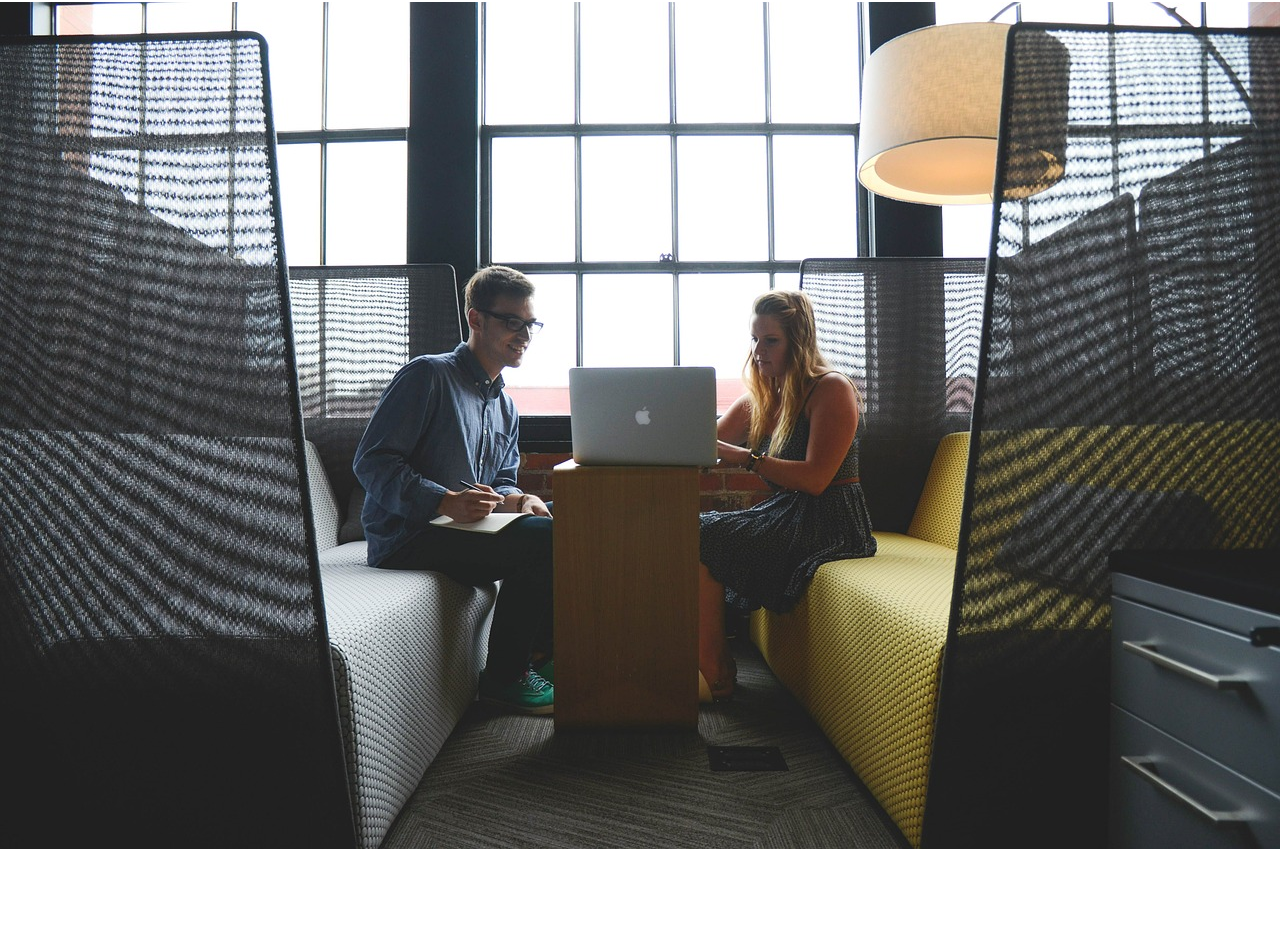
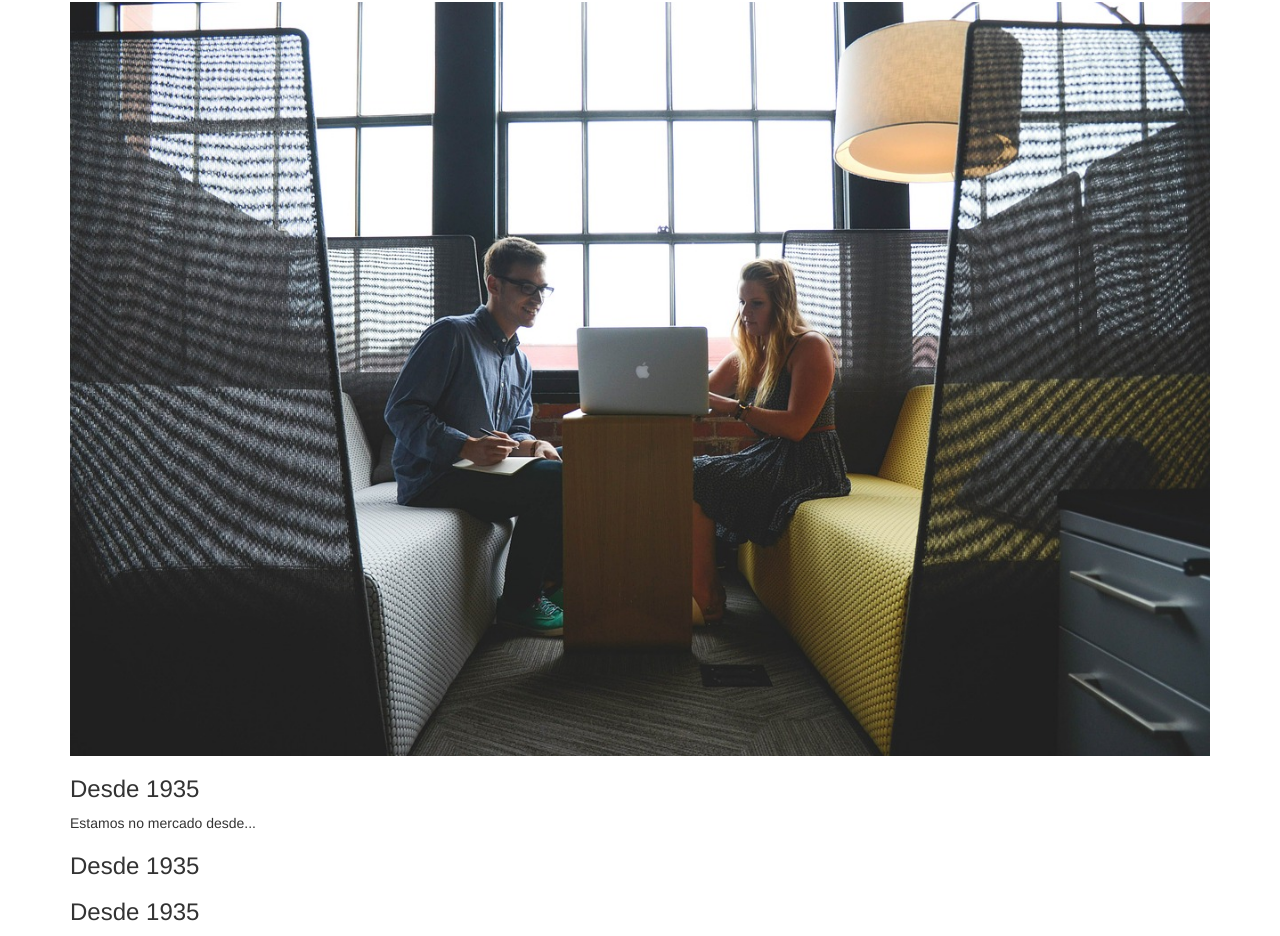
Before and after one commit to PedroPK/AluraBootstrap, a website: page topCasaFina-arquitetura/index.html in a window 1280 px wide. Shown: the part 61-997 px from the top of the page. Before the commit the page ends 910 px from the top, so only its background shows below. Drawn offline with nearby package versions, Linux system fonts and the light colour scheme; files whose address does not match are found by name.

Commit message:
Added JQuery and Collapse functionality

```diff
--- a/package.json
+++ b/package.json
@@ -1,5 +1,7 @@
 {
   "dependencies": {
-    "bootstrap": "^3.3.7"
+    "bootstrap": "^3.3.7",
+    "jquery": "^2.2.4",
+    "jquey": "^0.0.1-security"
   }
 }
--- a/topCasaFina-arquitetura/index.html
+++ b/topCasaFina-arquitetura/index.html
@@ -13,6 +13,7 @@
 		<link rel="stylesheet" type="text/css" href="../node_modules/bootstrap/dist/css/bootstrap.min.css">
 	</head>
 	<body>
+		<div class="container">
 			<h2>Sobre nós</h2>
 
 			<!--
@@ -20,5 +21,17 @@
 				The image should adapt to window/screen width
 			-->
 			<img class="img-responsive" src="assets/img/empresa.jpg">
+
+			<h3 data-toggle="collapse" data-target="#primeiro-paragrafo">Desde 1935</h3>
+			<p id="primeiro-paragrafo" class="collapse in">Estamos no mercado desde...</p>
+
+			<h3 data-toggle="collapse" data-target="#segundo-paragrafo">Desde 1935</h3>
+			<p id="segundo-paragrafo" class="collapse">Estamos no mercado desde...</p>
+
+			<h3 data-toggle="collapse" data-target="#terceiro-paragrafo">Desde 1935</h3>
+			<p id="terceiro-paragrafo" class="collapse">Estamos no mercado desde...</p>
+		</div>
+		<script src="../node_modules/jquery/dist/jquery.min.js"></script>
+		<script src="../topCasaFina-arquitetura/assets/bootstrap/js/bootstrap.min.js"></script>
 	</body>
 </html>
```
Also changed, not shown: 2 other files. Lines whose indentation alone changed are shown as unchanged.
